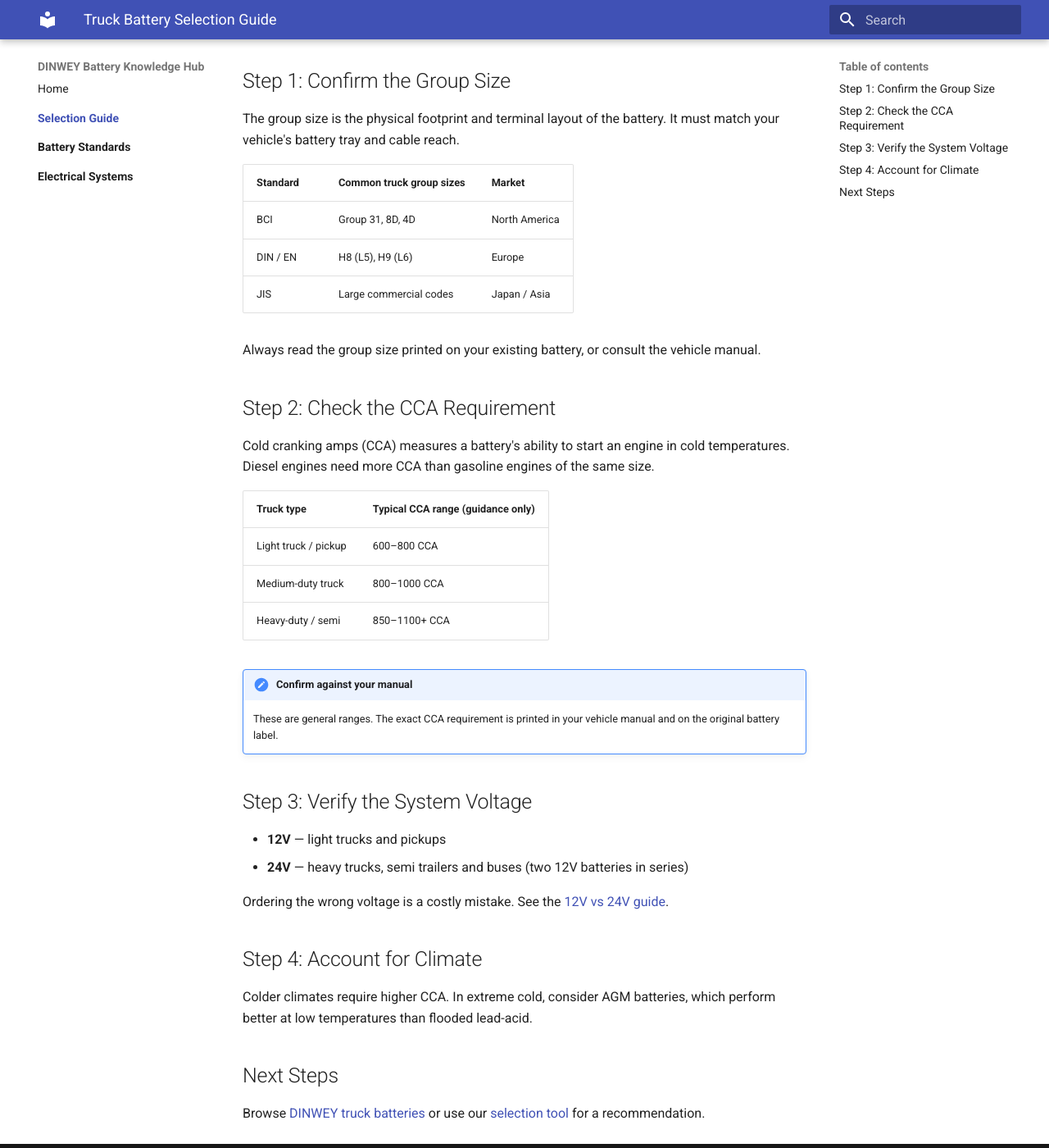
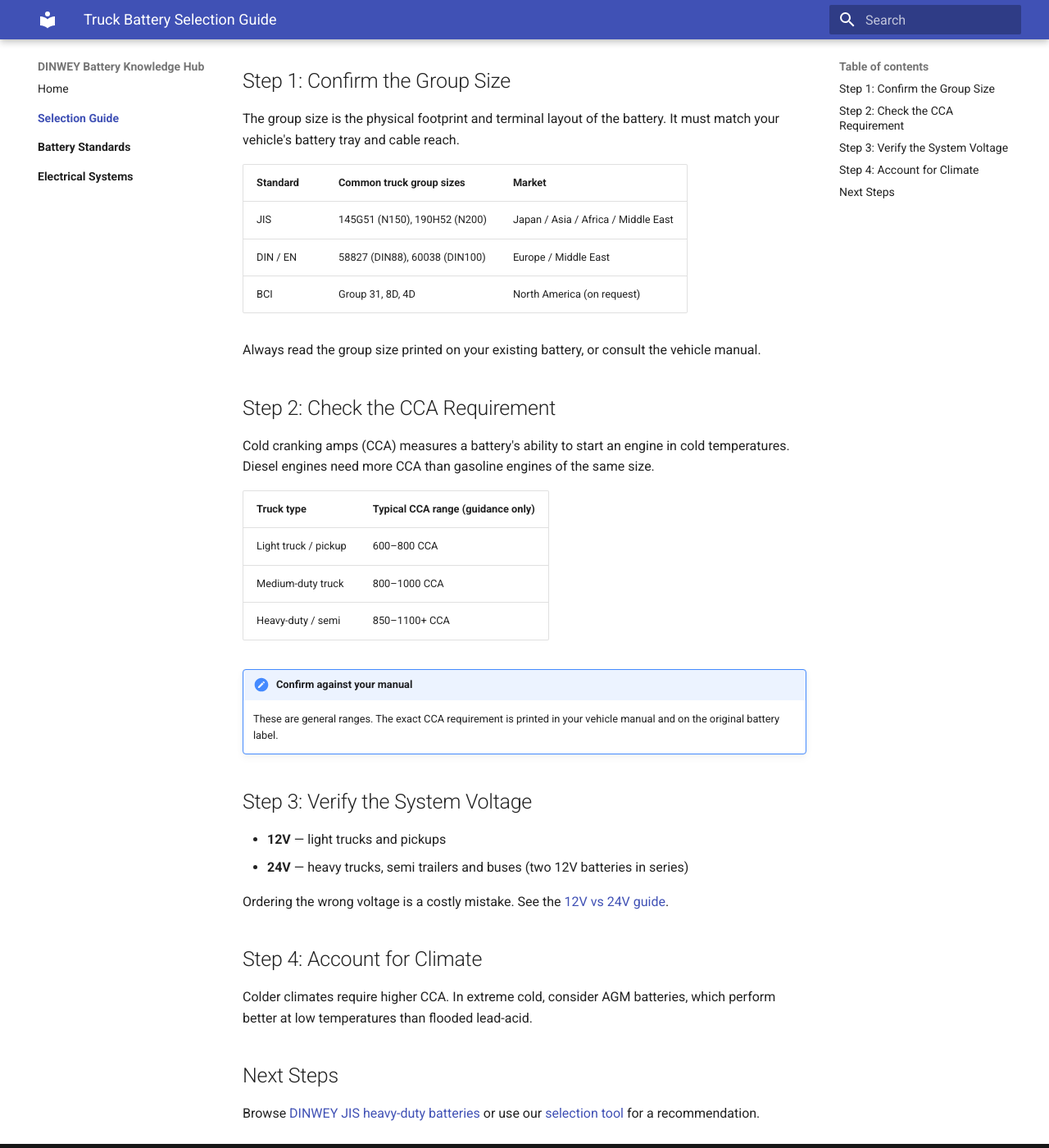
Before and after one commit to martinxionbiotech-max/data-dinweybattery, an MkDocs documentation site: the page built from docs/selection-guide/index.md, in a window 1280 px wide and 1400 px high, scrolled down 215 px. Shown: the whole window at 82% size. Built offline with MkDocs 1.6.1 and Material for MkDocs 9.7.7, drawn with Linux system fonts in a browser that asks for light colours.

Commit message:
fix: align knowledge hub with real JIS/DIN product line (145G51/190H52, DIN88/DIN100)

```diff
--- a/docs/selection-guide/index.md
+++ b/docs/selection-guide/index.md
@@ -16,9 +16,9 @@ your vehicle's battery tray and cable reach.
 
 | Standard | Common truck group sizes | Market |
 |---|---|---|
-| BCI | Group 31, 8D, 4D | North America |
-| DIN / EN | H8 (L5), H9 (L6) | Europe |
-| JIS | Large commercial codes | Japan / Asia |
+| JIS | 145G51 (N150), 190H52 (N200) | Japan / Asia / Africa / Middle East |
+| DIN / EN | 58827 (DIN88), 60038 (DIN100) | Europe / Middle East |
+| BCI | Group 31, 8D, 4D | North America (on request) |
 
 Always read the group size printed on your existing battery, or consult the vehicle manual.
 
@@ -52,5 +52,5 @@ better at low temperatures than flooded lead-acid.
 
 ## Next Steps
 
-Browse [DINWEY truck batteries](https://dinweybattery.com/products/group-31/) or use our
+Browse [DINWEY JIS heavy-duty batteries](https://dinweybattery.com/products/jis-heavy-duty/) or use our
 [selection tool](https://dinweybattery.com/selection-tool/) for a recommendation.
```
Also changed, not shown: docs/bci-group-sizes/index.md (+2 -1 lines), site/bci-group-sizes/index.html, site/search/search_index.json, site/selection-guide/index.html.
